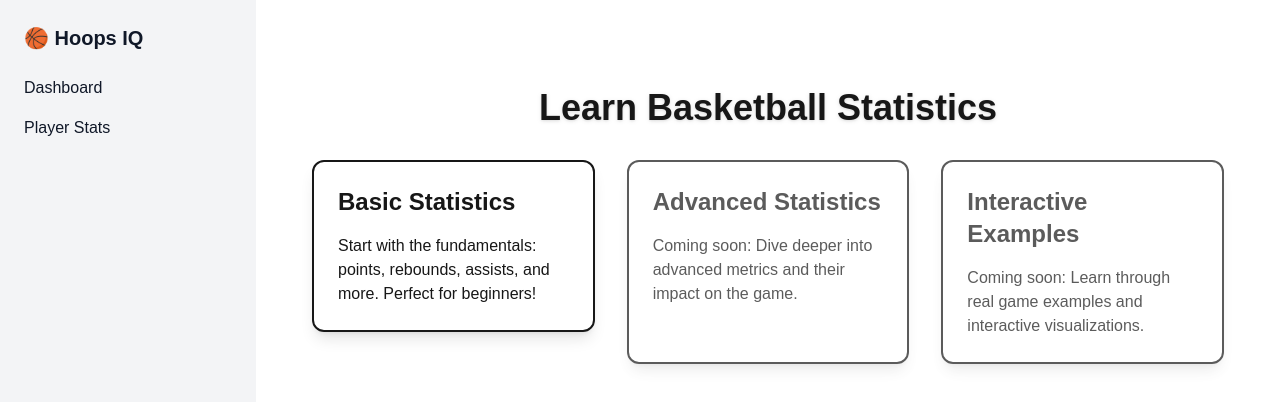
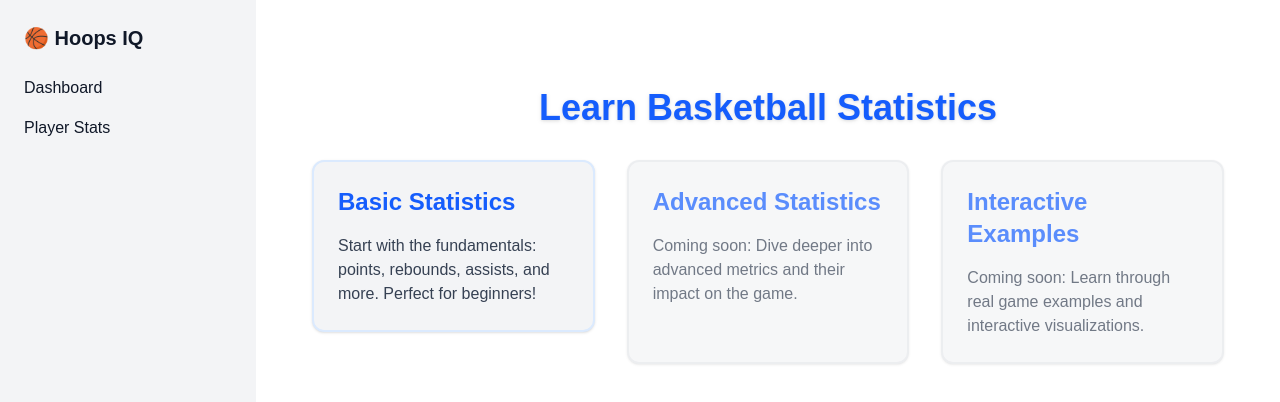
Before and after one commit to AGarciaJr/basketball-dashboard, a Next.js app in the folder frontend/: page /learn in a window 1280 px wide. Shown: the top 402 px of the page. Built offline with nearby package versions, Linux system fonts and the light colour scheme.

Commit message:
I had missed a few pages that still had the white text

```diff
--- a/frontend/src/app/learn/basics/page.tsx
+++ b/frontend/src/app/learn/basics/page.tsx
@@ -40,19 +40,19 @@ const basicStats: StatDefinition[] = [
 
 export default function BasicsPage(): React.ReactElement {
   return (
-    <div className="min-h-screen bg-mavericks-silver">
+    <div className="min-h-screen bg-white">
       <div className="container mx-auto px-4 py-12">
-        <Link href="/learn" className="text-mavericks-blue hover:text-mavericks-blueAccent mb-8 inline-block font-semibold">
+        <Link href="/learn" className="text-blue-600 hover:text-blue-700 mb-8 inline-block font-semibold">
           ← Back to Learning Hub
         </Link>
-        <h1 className="text-4xl font-bold text-mavericks-blue mb-8 drop-shadow">Basic Basketball Statistics</h1>
+        <h1 className="text-4xl font-bold text-blue-600 mb-8 drop-shadow">Basic Basketball Statistics</h1>
         <div className="space-y-8">
           {basicStats.map((stat, index) => (
-            <div key={index} className="bg-mavericks-white border-2 border-mavericks-blue rounded-xl shadow-lg p-6">
-              <h2 className="text-2xl font-semibold text-mavericks-blue mb-4">{stat.title}</h2>
-              <p className="text-mavericks-black mb-4">{stat.description}</p>
-              <div className="bg-mavericks-blueAccent/10 p-4 rounded-md">
-                <p className="text-mavericks-blueAccent">
+            <div key={index} className="bg-gray-100 border-2 border-blue-100 rounded-xl shadow p-6">
+              <h2 className="text-2xl font-semibold text-blue-600 mb-4">{stat.title}</h2>
+              <p className="text-gray-700 mb-4">{stat.description}</p>
+              <div className="bg-blue-50 p-4 rounded-md">
+                <p className="text-blue-600">
                   <span className="font-semibold">Example:</span> {stat.example}
                 </p>
               </div>
--- a/frontend/src/app/learn/page.tsx
+++ b/frontend/src/app/learn/page.tsx
@@ -5,29 +5,29 @@ import React from 'react';
 
 export default function LearnPage(): React.ReactElement {
   return (
-    <div className="min-h-screen bg-mavericks-silver">
+    <div className="min-h-screen bg-white">
       <div className="container mx-auto px-4 py-12">
-        <h1 className="text-4xl font-bold text-mavericks-blue mb-8 text-center drop-shadow">Learn Basketball Statistics</h1>
+        <h1 className="text-4xl font-bold text-blue-600 mb-8 text-center drop-shadow">Learn Basketball Statistics</h1>
         <div className="grid gap-8 md:grid-cols-2 lg:grid-cols-3 max-w-5xl mx-auto">
           <Link href="/learn/basics" className="group">
-            <div className="bg-mavericks-white border-2 border-mavericks-blue rounded-xl shadow-lg p-6 hover:shadow-xl hover:bg-mavericks-blueAccent hover:text-mavericks-white transition-all">
-              <h2 className="text-2xl font-semibold text-mavericks-blue mb-4 group-hover:text-mavericks-white">Basic Statistics</h2>
-              <p className="text-mavericks-black group-hover:text-mavericks-white">
+            <div className="bg-gray-100 border-2 border-blue-100 rounded-xl shadow p-6 hover:shadow-lg hover:border-blue-600 transition-all">
+              <h2 className="text-2xl font-semibold text-blue-600 mb-4 group-hover:text-blue-700">Basic Statistics</h2>
+              <p className="text-gray-700 group-hover:text-black">
                 Start with the fundamentals: points, rebounds, assists, and more. Perfect for beginners!
               </p>
             </div>
           </Link>
 
-          <div className="bg-mavericks-white border-2 border-mavericks-silver rounded-xl shadow-lg p-6 opacity-70">
-            <h2 className="text-2xl font-semibold text-mavericks-blue mb-4">Advanced Statistics</h2>
-            <p className="text-mavericks-black">
+          <div className="bg-gray-100 border-2 border-gray-200 rounded-xl shadow p-6 opacity-70">
+            <h2 className="text-2xl font-semibold text-blue-600 mb-4">Advanced Statistics</h2>
+            <p className="text-gray-700">
               Coming soon: Dive deeper into advanced metrics and their impact on the game.
             </p>
           </div>
 
-          <div className="bg-mavericks-white border-2 border-mavericks-silver rounded-xl shadow-lg p-6 opacity-70">
-            <h2 className="text-2xl font-semibold text-mavericks-blue mb-4">Interactive Examples</h2>
-            <p className="text-mavericks-black">
+          <div className="bg-gray-100 border-2 border-gray-200 rounded-xl shadow p-6 opacity-70">
+            <h2 className="text-2xl font-semibold text-blue-600 mb-4">Interactive Examples</h2>
+            <p className="text-gray-700">
               Coming soon: Learn through real game examples and interactive visualizations.
             </p>
           </div>
```
